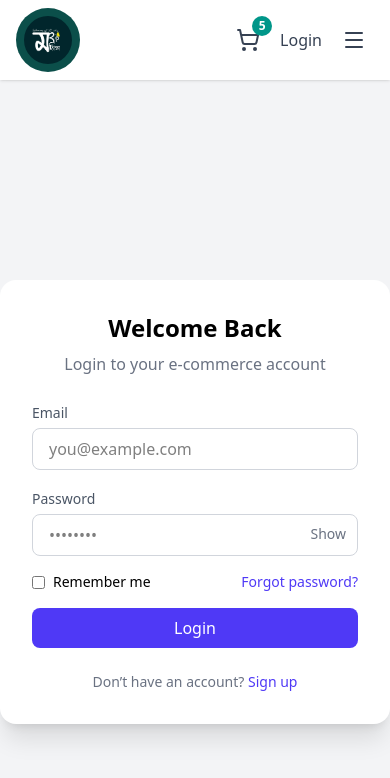
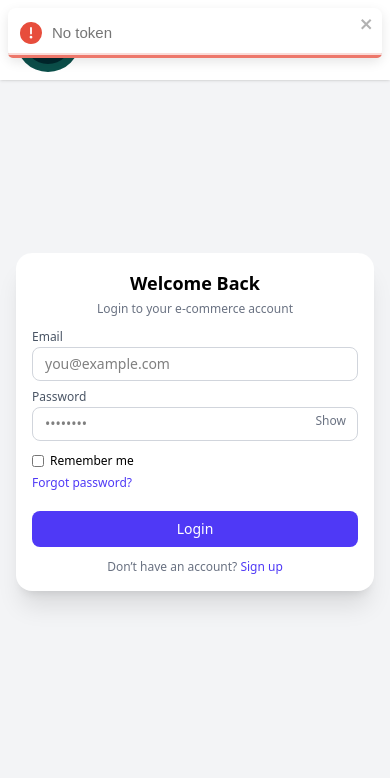
Before and after one commit to chandan-cpu/MorisikaProject, a React (Vite) app in the folder client/: page /login in a window 390 px wide. Shown: the top 778 px of the page. Built offline with nearby package versions, Linux system fonts and the light colour scheme.

Commit message:
Work on Login Section

```diff
--- a/client/package.json
+++ b/client/package.json
@@ -19,6 +19,7 @@
     "react-dom": "^19.1.1",
     "react-redux": "^9.2.0",
     "react-router-dom": "^7.9.6",
+    "react-toastify": "^11.0.5",
     "tailwindcss": "^4.1.16"
   },
   "devDependencies": {
--- a/client/src/App.jsx
+++ b/client/src/App.jsx
@@ -11,6 +11,11 @@ import Product from './components/Product/Product';
 import Login from './pages/Login';
 import CustomerDashboard from './pages/CustomerDashboard';
 import ProtectedRoute from './components/ProtectedRoute';
+import { ToastContainer } from 'react-toastify';
+import { useDispatch } from 'react-redux';
+import { useEffect } from 'react';
+import { fetchUserProfile } from './redux/authThunk';
+import Testimonial from './components/Testimonial';
 
 // Landing Page Component
 const LandingPage = () => (
@@ -19,17 +24,37 @@ const LandingPage = () => (
     <InspirationCollection />
     <BeautifySection />
     <BrowseRange />
+    <Testimonial/>
     <Footer />
   </>
 );
 
 export default function App() {
+  const dispatch = useDispatch();
+
+  useEffect(() => {
+    dispatch(fetchUserProfile());
+  }, [dispatch]);
+
   return (
     <div className="min-h-screen bg-white">
       <Navbar />
-
+      <ToastContainer
+        position="top-right"
+        autoClose={3000}
+        hideProgressBar={false}
+        newestOnTop={false}
+        closeOnClick
+        rtl={false}
+        pauseOnFocusLoss
+        draggable
+        pauseOnHover
+        className=""
+        bodyClassName="!text-xs sm:!text-sm"
+      />
       <Routes>
         <Route path="/" element={<LandingPage />} />
+        <Route path="/browse" element={<BrowseRange />} />
 
         {/* Public routes */}
         <Route path="/products" element={<Product />} />
--- a/client/src/components/Navbar.jsx
+++ b/client/src/components/Navbar.jsx
@@ -3,12 +3,16 @@ import { Upload, ShoppingBag, Truck, Shield, Headphones, X, Menu, ShoppingCart }
 
 import { Images } from '../data/mock'
 import { Link, useNavigate } from "react-router-dom";
+import { useDispatch, useSelector } from "react-redux";
+import { logout } from "../redux/authSlice";
 
 const Navbar = ({ onCartClick }) => {
   const [cartCount, setCartCount] = useState(5);
   const [mobileMenuOpen, setMobileMenuOpen] = useState(false);
 
   const navigate = useNavigate();
+  const user = useSelector((state) => state.auth.user);
+  const dispatch = useDispatch();
 
 
   return (
@@ -22,11 +26,11 @@ const Navbar = ({ onCartClick }) => {
           </div>
 
           <div className="hidden md:flex space-x-8">
-            <Link to="/home" className="text-gray-700 hover:text-teal-700 font-medium transition-colors">Home</Link>
-            <Link to="services" className="text-gray-700 hover:text-teal-700 font-medium transition-colors">Services</Link>
-            <Link to="inspiration" className="text-gray-700 hover:text-teal-700 font-medium transition-colors">Creations</Link>
-            <Link to="browse" className="text-gray-700 hover:text-teal-700 font-medium transition-colors">Products</Link>
-            <Link to="gallery" className="text-gray-700 hover:text-teal-700 font-medium transition-colors">Gallery</Link>
+            <Link to="/" className="text-gray-700 hover:text-teal-700 font-medium transition-colors">Home</Link>
+            <Link to="/browse" className="text-gray-700 hover:text-teal-700 font-medium transition-colors">Services</Link>
+            <Link to="/inspiration" className="text-gray-700 hover:text-teal-700 font-medium transition-colors">Creations</Link>
+            <Link to="/browse" className="text-gray-700 hover:text-teal-700 font-medium transition-colors">Products</Link>
+            <Link to="/gallery" className="text-gray-700 hover:text-teal-700 font-medium transition-colors">Gallery</Link>
           </div>
 
           <div className="flex items-center gap-3">
@@ -42,12 +46,25 @@ const Navbar = ({ onCartClick }) => {
                 </span>
               )}
             </button>
+
+            {!user && (
               <Link
                 to="/login"
                 className="block text-gray-700 hover:text-teal-700 py-2"
               >
                 Login
               </Link>
+            )}
+
+            {/* Token valid hai */}
+            {user && (
+              <button
+                onClick={() => dispatch(logout())}
+                className="block text-gray-700 hover:text-red-600 py-2"
+              >
+                Logout
+              </button>
+            )}
 
 
             <button
@@ -67,7 +84,7 @@ const Navbar = ({ onCartClick }) => {
             <a href="#creations" className="block text-gray-700 hover:text-teal-700 py-2">Creations</a>
             <a href="#products" className="block text-gray-700 hover:text-teal-700 py-2">Products</a>
             <a href="#gallery" className="block
-            ztext-gray-700 hover:text-teal-700 py-2">Gallery</a>
+            ztext-gray-700 hover:text-teal-700 py-2">Testimonial</a>
           </div>
         )}
       </div>
--- a/client/src/index.css
+++ b/client/src/index.css
@@ -1,4 +1,32 @@
 @import "tailwindcss";
-body{
-    background-color: red;
+
+/* Toast notification mobile responsiveness */
+@media (max-width: 640px) {
+  .Toastify__toast-container {
+    width: 100vw !important;
+    padding: 8px !important;
+  }
+
+  .Toastify__toast {
+    font-size: 15px !important;
+    min-height: 50px !important;
+    padding: 8px 12px !important;
+    margin-bottom: 8px !important;
+    border-radius: 8px !important;
+  }
+
+  .Toastify__toast-body {
+    padding: 8px !important;
+    font-size: 15px !important;
+    line-height: 1.3 !important;
+  }
+
+  .Toastify__close-button {
+    font-size: 14px !important;
+    padding: 2px !important;
+  }
+
+  .Toastify__progress-bar {
+    height: 3px !important;
+  }
 }
--- a/client/src/pages/CustomerDashboard.jsx
+++ b/client/src/pages/CustomerDashboard.jsx
@@ -2,6 +2,7 @@ import { useSelector } from "react-redux";
 
 export default function CustomerDashboard() {
   const user = useSelector((state) => state.auth.user);
+  console.log("CustomerDashboard User:", user);
 
   return (
     <div className="p-6 text-center">
--- a/client/src/pages/Login.jsx
+++ b/client/src/pages/Login.jsx
@@ -3,6 +3,10 @@ import { useDispatch, useSelector } from "react-redux";
 
 import { useNavigate } from "react-router-dom";
 import { loginUser } from "../redux/authThunk";
+import { useEffect } from "react";
+import { clearError } from "../redux/authSlice";
+
+import { toast } from "react-toastify";
 
 
 export default function LoginPage() {
@@ -15,82 +19,90 @@ export default function LoginPage() {
   }
   )
   const {loading,isError,errorMessage } = useSelector((state) => state.auth);
+    // 🔔 Show toast if login error occurs
+  useEffect(() => {
+    if (errorMessage) {
+      toast.error(errorMessage);
+      dispatch(clearError()); // error reset taaki repeat na ho
+    }
+  }, [errorMessage, dispatch]);
   const handelChange=(e)=>{
     setFormData({
       ...formData,
       [e.target.name]:e.target.value
     })
   }
-  const handelSubmit = async (e) => {
-    e.preventDefault();
-    try {
-      console.log("Submitting", formData);
-      const result = await dispatch(loginUser(formData)).unwrap();
-      console.log("Login successful", result);
-      navigate('/customer');
-    } catch (err) {
-      console.error("Login failed:", err);
-      alert("Login failed: " + (err.message || "Unknown error"));
-    }
-  }
+const handelSubmit = async (e) => {
+  e.preventDefault();
+  //We dinot used try-catch here because createAsyncThunk already handles errors internally
+
+    //Dispatch the loginUser thunk and wait for it to complete
+
+    const response = await dispatch(loginUser(formData)).unwrap();
+    localStorage.setItem("token", response.token);
+
+    navigate("/customer");
+};
 
   return (
-    <div className="min-h-screen flex items-center justify-center bg-gray-100 relative overflow-hidden">
-      <div className="w-full max-w-md bg-white rounded-2xl shadow-xl p-8">
-        <h2 className="text-2xl font-bold text-center mb-2">Welcome Back</h2>
-        <p className="text-gray-500 text-center mb-6">Login to your e-commerce account</p>
+    <div className="h-screen w-screen flex items-center justify-center bg-gray-100 overflow-hidden fixed inset-0">
+      <div className="w-full max-w-md bg-white rounded-2xl shadow-xl p-4 sm:p-6 md:p-8 mx-4">
+        <h2 className="text-lg sm:text-xl md:text-2xl font-bold text-center mb-1 sm:mb-2">Welcome Back</h2>
+        <p className="text-gray-500 text-center mb-3 sm:mb-4 md:mb-6 text-xs sm:text-sm md:text-base">Login to your e-commerce account</p>
 
-        <form className="space-y-4" onSubmit={handelSubmit}>
+        <form className="space-y-2 sm:space-y-3" onSubmit={handelSubmit}>
           <div>
-            <label className="text-sm font-medium text-gray-600">Email</label>
+            <label className="text-xs sm:text-sm font-medium text-gray-600 block">Email</label>
             <input
               type="email"
               name="email"
               placeholder="you@example.com"
-              className="mt-1 w-full rounded-lg border border-gray-300 px-4 py-2 focus:outline-none focus:ring-2 focus:ring-indigo-500"
+              className="mt-0.5 w-full rounded-lg border border-gray-300 px-3 py-1.5 sm:py-2 text-sm focus:outline-none focus:ring-2 focus:ring-indigo-500"
               value={formData.email}
               onChange={handelChange}
+              required
             />
           </div>
 
           <div>
-            <label className="text-sm font-medium text-gray-600">Password</label>
-            <div className="relative mt-1">
+            <label className="text-xs sm:text-sm font-medium text-gray-600 block">Password</label>
+            <div className="relative mt-0.5">
               <input
                 type={showPassword ? "text" : "password"}
                 placeholder="••••••••"
                 name="password"
-                className="w-full rounded-lg border border-gray-300 px-4 py-2 pr-10 focus:outline-none focus:ring-2 focus:ring-indigo-500"
+                className="w-full rounded-lg border border-gray-300 px-3 py-1.5 sm:py-2 pr-10 text-sm focus:outline-none focus:ring-2 focus:ring-indigo-500"
                 value={formData.password}
                 onChange={handelChange}
+                required
               />
               <button
                 type="button"
                 onClick={() => setShowPassword(!showPassword)}
-                className="absolute right-3 top-2.5 text-sm text-gray-500"
+                className="absolute right-3 top-1.5 sm:top-2 text-xs sm:text-sm text-gray-500"
               >
                 {showPassword ? "Hide" : "Show"}
               </button>
             </div>
           </div>
 
-          <div className="flex items-center justify-between text-sm">
-            <label className="flex items-center gap-2">
-              <input type="checkbox" className="rounded" /> Remember me
+          <div className="flex flex-col xs:flex-row items-start xs:items-center justify-between gap-1.5 text-xs sm:text-sm pt-1">
+            <label className="flex items-center gap-1.5">
+              <input type="checkbox" className="rounded w-3 h-3" /> <span>Remember me</span>
             </label>
-            <a href="#" className="text-indigo-600 hover:underline">Forgot password?</a>
+            <a href="#" className="text-indigo-600 hover:underline whitespace-nowrap">Forgot password?</a>
           </div>
 
           <button
             type="submit"
             disabled={loading}
-            className="w-full bg-indigo-600 hover:bg-indigo-700 text-white py-2 rounded-lg font-medium transition disabled:bg-gray-400 disabled:cursor-not-allowed"
+            className="w-full bg-indigo-600 hover:bg-indigo-700 text-white py-2 rounded-lg font-medium transition disabled:bg-gray-400 disabled:cursor-not-allowed text-sm mt-3"
           >
             {loading ? "Logging in..." : "Login"}
           </button>
         </form>
 
-        <p className="text-center text-sm text-gray-500 mt-6">
+        <p className="text-center text-xs sm:text-sm text-gray-500 mt-3 sm:mt-4">
           Don’t have an account? <a href="#" className="text-indigo-600 hover:underline">Sign up</a>
         </p>
       </div>
```
Also changed, not shown: client/src/components/Hero.jsx (+4 -4 lines), client/src/components/ProtectedRoute.jsx (+30 -2 lines), client/src/redux/authSlice.js (+52 -33 lines), client/src/redux/authThunk.js (+26 -2 lines), 2 other files (tests, documents, lock files or other folders). Lines whose indentation alone changed are shown as unchanged.
